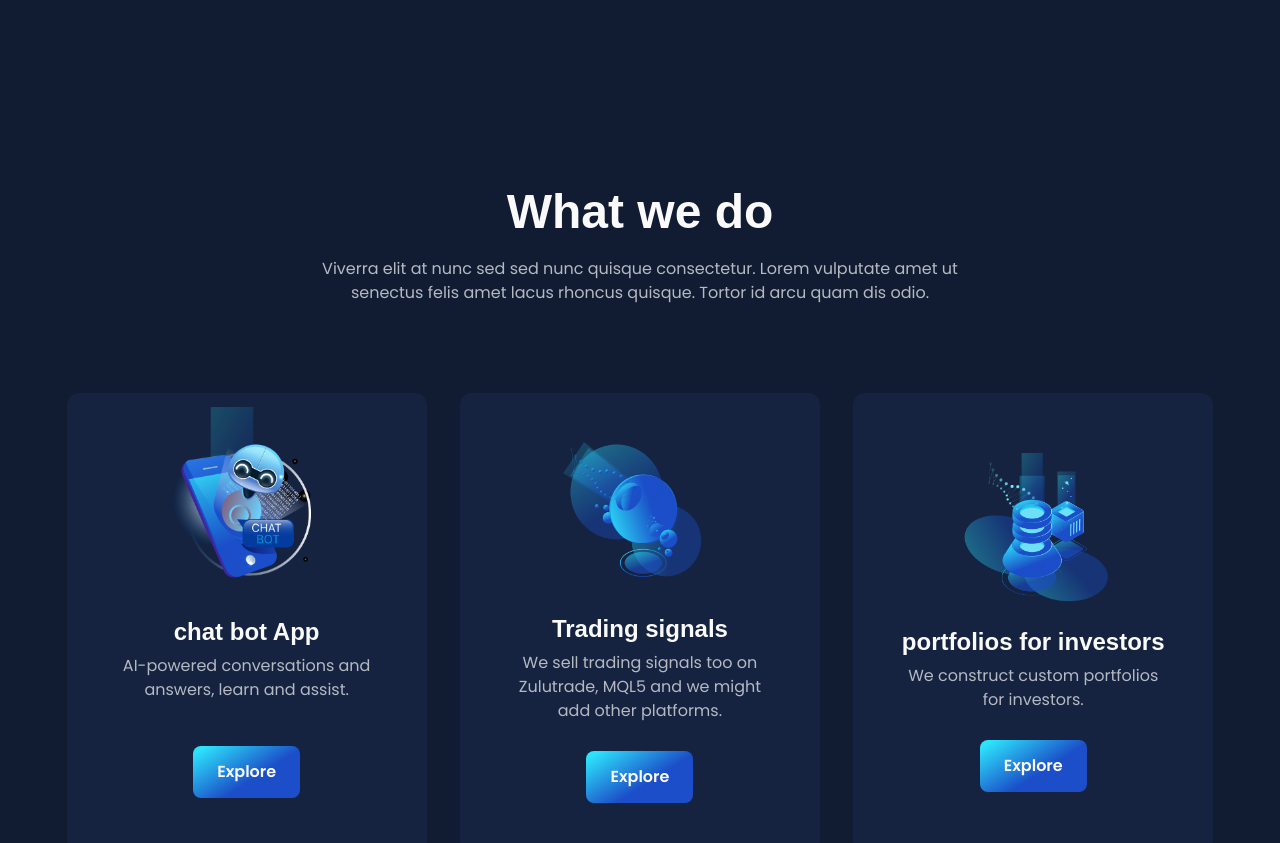
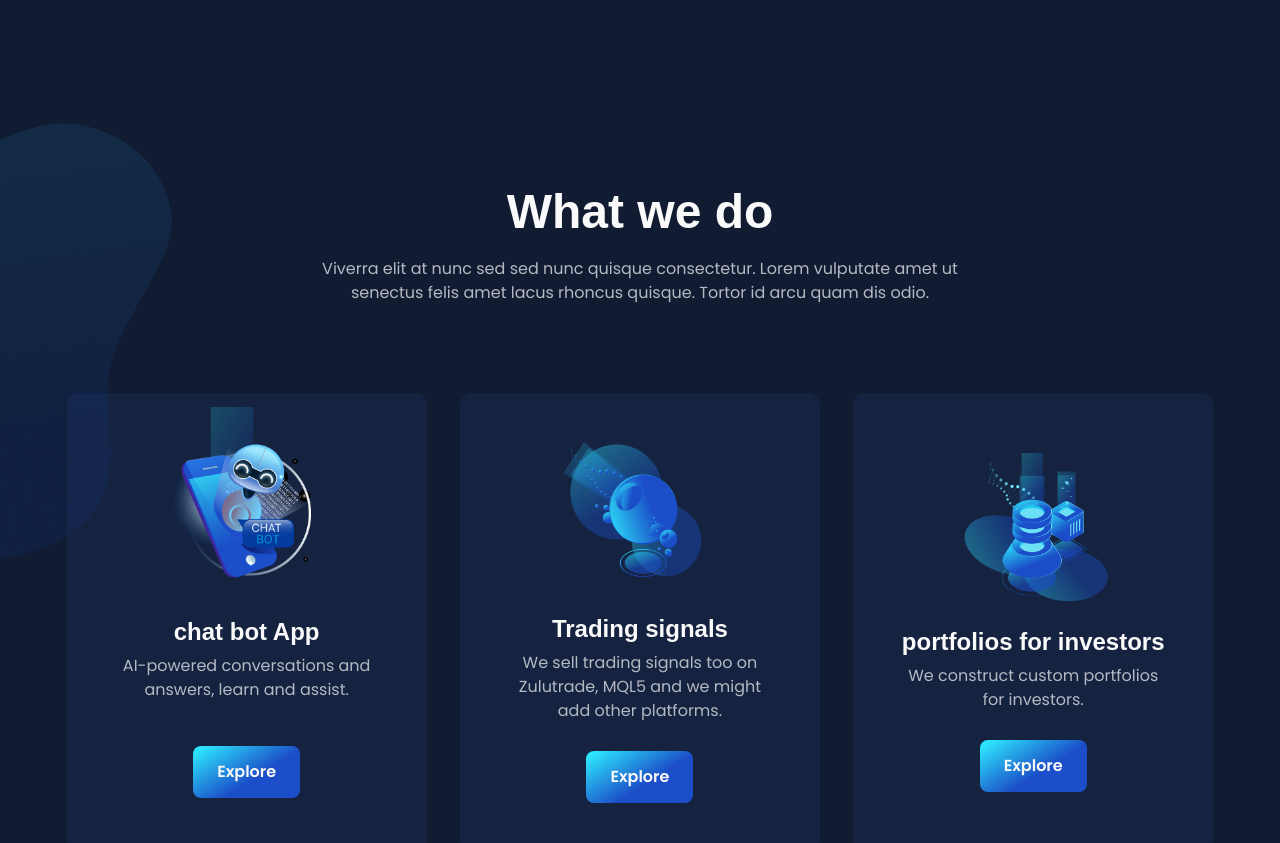
Before and after one commit to rinklepoonia/quanticx, a React (Create React App) app: page / in a window 1280 px wide. Shown: the part 3620-4463 px from the top of the page. Built offline with nearby package versions, Linux system fonts and the light colour scheme; a web font is replaced by a local one.

Commit message:
ellip in whatWeDo section

```diff
--- a/src/components/DataAnalytic.jsx
+++ b/src/components/DataAnalytic.jsx
@@ -3,7 +3,7 @@ import { Data } from "../common/Helper";
 
 function DataAnalytic() {
   return (
-    <div className="bg-bodyBlue mt-[-1px] py:md-0 py-5">
+    <div className="bg-bodyBlue mt-[-1px] md::py-0 py-5">
       <div className="container xl:px-0 px-3">
         <h2 className="font-khula font-bold lg:text-5xl md:text-4xl text-3xl lg:leading-[57.6px] leading-[35px] text-darkWhite xl:pb-4 pb-2 max-xl:text-center">
           Powered by Advanced <span className="lg:block">Data Analytics</span>
@@ -26,7 +26,7 @@ function DataAnalytic() {
                 }`}
               >
                 <div
-                  className={`flex items-center rounded-2xl gap-1.5 py-1 px-12 absolute top-[-10px] ${
+                  className={`flex items-center rounded-2xl gap-1.5 py-1 px-12 absolute top-[-18px] ${
                     index >= Data.length - 2 ? "bg-btnBlueGradient" : ""
                   }`}
                 >
--- a/src/components/WhatWe.jsx
+++ b/src/components/WhatWe.jsx
@@ -1,9 +1,18 @@
 import React from "react";
 import { WhatWeCards } from "../common/Helper";
+import leftEllip from '../assets/images/png/WhatWeDo-leftEllip.png'
 
 function WhatWe() {
   return (
-    <div className="bg-bodyBlue mt-[-2px] pb-10">
+    <div className="bg-bodyBlue mt-[-2px] pb-10 relative">
+      {/* ====leftEllip===== */}
+      <div className="absolute top-[-5%] left-0">
+        <img
+          className="max-w-[821px] h-[555px]"
+          src={leftEllip}
+          alt="leftEllip"
+        />
+      </div>
       <div className="container px-3">
         <h2 className="font-khula font-bold lg:text-5xl md:text-4xl text-3xl lg:leading-[57.6px] leading-[35px] text-darkWhite xl:pb-4 pb-2 text-center">
           What we do
@@ -29,7 +38,9 @@ function WhatWe() {
                   } bg-blue max-w-[360px] min-h-[460px] rounded-xl py-10 px-11 flex flex-col justify-center items-center`}
                 >
                   <img
-                    className={` ${index === 5 || index===4 ? "h-[160px]" : ""} w-[153px]`}
+                    className={` ${
+                      index === 5 || index === 4 ? "h-[160px]" : ""
+                    } w-[153px]`}
                     src={obj.img}
                     alt="chatBotImg"
                   />
@@ -46,7 +57,7 @@ function WhatWe() {
                     className={`font-Poppins font-normal text-base text-darkWhite70 text-center ${
                       index === 0 || index === 3 || index === 4
                         ? "pb-11"
-                        : index === 1 || index === 2 || index===5
+                        : index === 1 || index === 2 || index === 5
                         ? "pb-7"
                         : ""
                     }`}
```
Also changed, not shown: src/assets/images/png/WhatWeDo-leftEllip.png (added).
